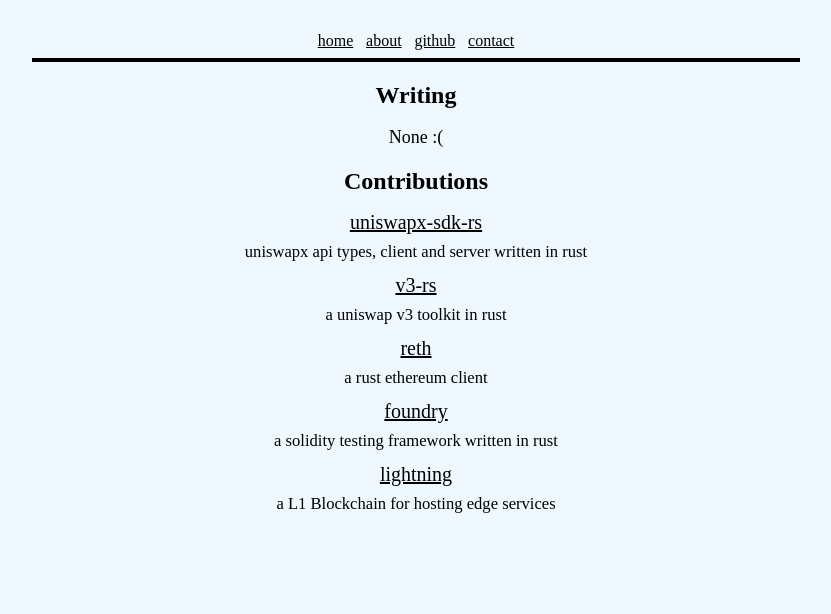
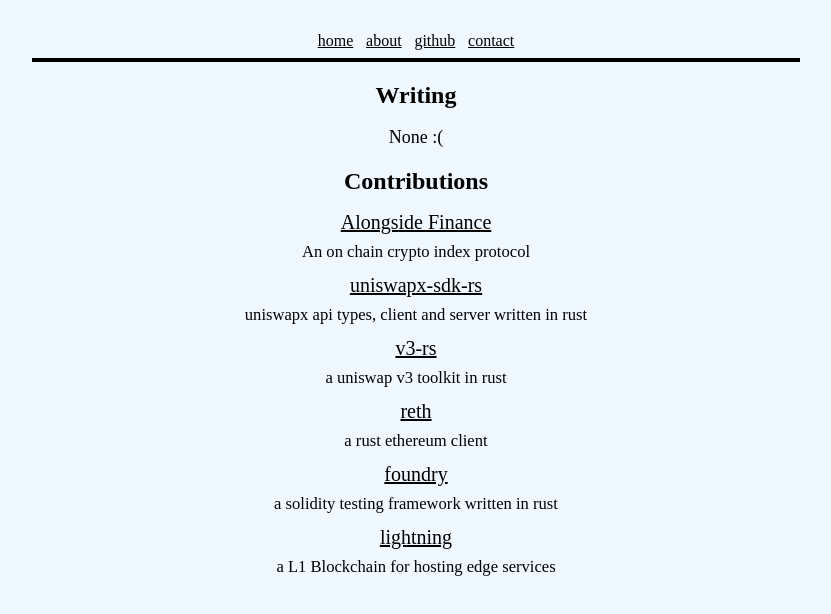
Before and after one commit to nhtyy/push0dev, a Next.js app: page / in a window 1280 px wide. Shown: the top 614 px of the page, without its empty margins (224-1055 px from the left). Built offline with nearby package versions, Linux system fonts and the light colour scheme.

Commit message:
alongside contrib

```diff
--- a/src/pages/index.tsx
+++ b/src/pages/index.tsx
@@ -11,6 +11,11 @@
       <h2 className="homepage-section-header">Contributions</h2>
       <LinkList
         links={[
+          {
+            title: "Alongside Finance",
+            description: "An on chain crypto index protocol",
+            url: "https://alongside.xyz",
+          },
           {
             title: "uniswapx-sdk-rs",
             description: "uniswapx api types, client and server written in rust",
```
